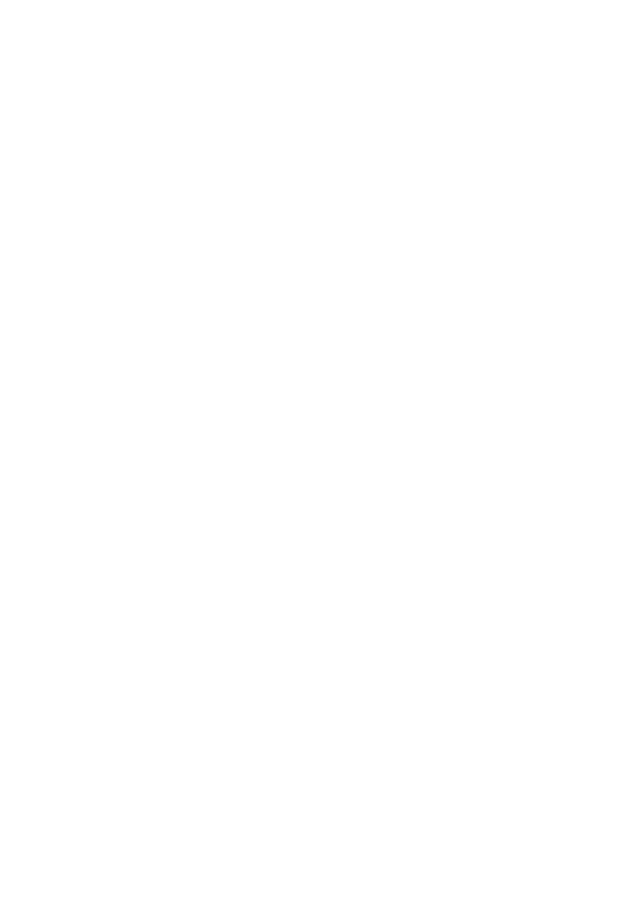
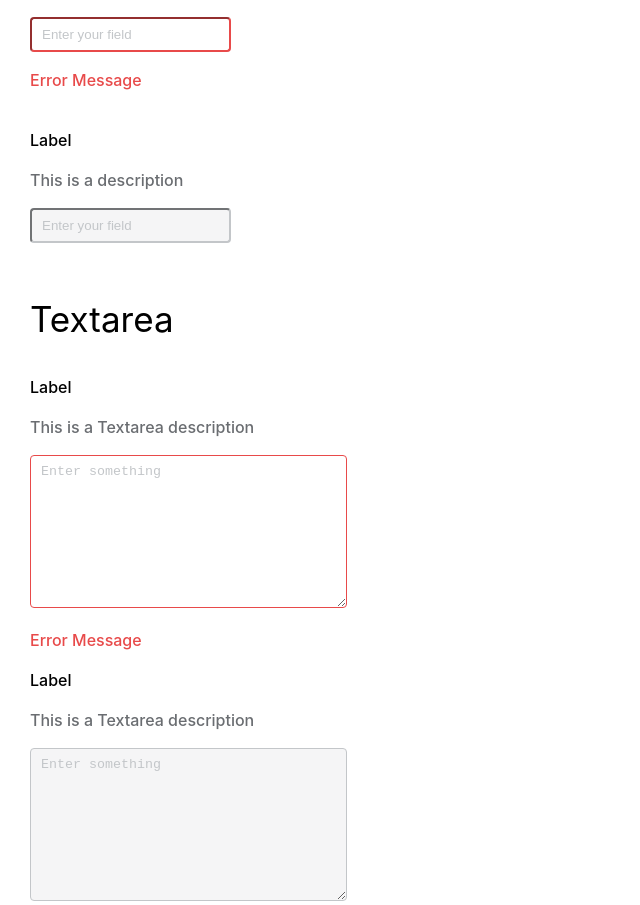
Before and after one commit to dikshashukla455/Design-system, a React (Create React App) app: page / in a window 1280 px wide. Shown: the part 1303-2208 px from the top of the page, without its empty margins (0-640 px from the left). Before the commit the page ends 1128 px from the top, so only its background shows below. Built offline with nearby package versions, Linux system fonts and the light colour scheme.

Commit message:
Added the Text Field Component

```diff
--- a/src/App.js
+++ b/src/App.js
@@ -8,6 +8,7 @@
 	Paragraph,
 } from "./components/typography/Typography";
 import Button from "./components/Buttons/Button";
+import {TextField,TextArea} from "./components/TextField/TextField";
 
 function App() {
 	return (
@@ -55,13 +56,42 @@
 			<Color />
 			<p style={{ fontSize: "40px" }}>Buttons</p>
 			<span>Solid:</span>
-			<Button type="secondary" variant="default">
+			<Button type="success" variant="default">
 				Click Me
 			</Button>
 			<span>Outlined:</span>
 			<Button variant="outlined">Click Me</Button>
 			<span>None:</span>
 			<Button variant="transparent">Click Me</Button>
+			<p style={{ fontSize: "35px" }}>Text Field</p>
+			<TextField
+				inputType="text"
+				placeholderText="Enter your field"
+				label="Label"
+				description="This is a description"
+				focusColor="p300"
+			/>
+			<TextField
+				inputType="number"
+				placeholderText="Enter your field"
+				label="Label"
+				description="This is a description"
+				variant="disabled"
+			/>
+			<p style={{ fontSize: "35px" }}>Textarea</p>
+			<TextArea
+				placeholderText="Enter something"
+				label="Label"
+				description="This is a Textarea description"
+				textareaFocusColor="a500"
+			/>
+			<TextArea
+				placeholderText="Enter something"
+				label="Label"
+				description="This is a Textarea description"
+				textareaFocusColor="s500"
+				variant="disabled"
+			/>
 		</div>
 	);
 }
--- /dev/null
+++ b/src/components/TextField/TextField.js
@@ -0,0 +1,167 @@
+import { React, useState } from "react";
+import { colors } from "../Data/ColorData";
+import { getThemeColor } from "../colors/UtilityFunction";
+
+// INPUTFIELD
+export const TextField = ({
+	inputType,
+	placeholderText,
+	label,
+	focusColor,
+	description,
+	variant,
+}) => {
+	const [Error, SetError] = useState("");
+	const onErrorHandler = (e) => {
+		SetError(e.target.value);
+	};
+	const setError = Error.length === 0 ? "#E84A4A" : "#C3C6C9";
+	return (
+		<div>
+			<form action="">
+				<label
+					style={{ fontSize: "16px", fontWeight: "500", lineHeight: "24px" }}
+					htmlFor=""
+				>
+					{label}
+				</label>
+				<p
+					style={{
+						fontSize: "16px",
+						fontWeight: "500",
+						lineHeight: "24px",
+						color: "#6A6D71",
+					}}
+				>
+					{description}
+				</p>
+				{variant === "disabled" ? (
+					<input
+						type={inputType}
+						placeholder={placeholderText}
+						style={{
+							padding: "8px 10px",
+							borderColor: `#C3C6C9`,
+							background: "#F5F5F6",
+							borderRadius: "4px",
+						}}
+						disabled
+					/>
+				) : (
+					<>
+						<input
+							type={inputType}
+							placeholder={placeholderText}
+							style={{
+								padding: "8px 10px",
+								borderColor: `${setError}`,
+								borderRadius: "4px",
+								outlineColor: `${
+									colors[getThemeColor(focusColor)][focusColor]
+								}`,
+							}}
+							onChange={onErrorHandler}
+						/>
+						{Error.length === 0 && (
+							<p
+								style={{
+									color: "#E84A4A",
+									fontSize: "16px",
+									fontWeight: "500",
+									lineHeight: "24px",
+								}}
+								className="error"
+							>
+								Error Message
+							</p>
+						)}
+					</>
+				)}
+			</form>
+			<br />
+		</div>
+	);
+};
+
+// TEXTAREA
+
+export const TextArea = ({
+	placeholderText,
+	label,
+	description,
+	variant,
+	textareaFocusColor,
+}) => {
+	const [Error, SetError] = useState("");
+	const onErrorHandler = (e) => {
+		SetError(e.target.value);
+	};
+	const setError = Error.length === 0 ? "#E84A4A" : "#C3C6C9";
+
+	return (
+		<>
+			<form action="">
+				<label
+					style={{ fontSize: "16px", fontWeight: "500", lineHeight: "24px" }}
+					htmlFor=""
+				>
+					{label}
+				</label>
+				<p
+					style={{
+						fontSize: "16px",
+						fontWeight: "500",
+						lineHeight: "24px",
+						color: "#6A6D71",
+					}}
+				>
+					{description}
+				</p>
+				{variant === "disabled" ? (
+					<textarea
+						cols="35"
+						rows="9"
+						placeholder={placeholderText}
+						style={{
+							padding: "8px 10px",
+							borderRadius: "4px",
+							borderColor: `#C3C6C9`,
+							background: "#F5F5F6",
+						}}
+						disabled
+					></textarea>
+				) : (
+					<>
+						<textarea
+							cols="35"
+							rows="9"
+							placeholder={placeholderText}
+							style={{
+								padding: "8px 10px",
+								borderRadius: "4px",
+								borderColor: `${setError}`,
+								outlineColor: `${
+									colors[getThemeColor(textareaFocusColor)][textareaFocusColor]
+								}`,
+							}}
+							onChange={onErrorHandler}
+						></textarea>
+						{Error.length === 0 && (
+							<p
+								style={{
+									color: "#E84A4A",
+									fontSize: "16px",
+									fontWeight: "500",
+									lineHeight: "24px",
+								}}
+								className="error"
+							>
+								Error Message
+							</p>
+						)}
+					</>
+				)}
+			</form>
+		</>
+	);
+};
--- a/src/index.css
+++ b/src/index.css
@@ -36,3 +36,6 @@
 span {
 	margin-left: 10px;
 }
+::placeholder{
+	color:#C3C6C9;
+}
```
